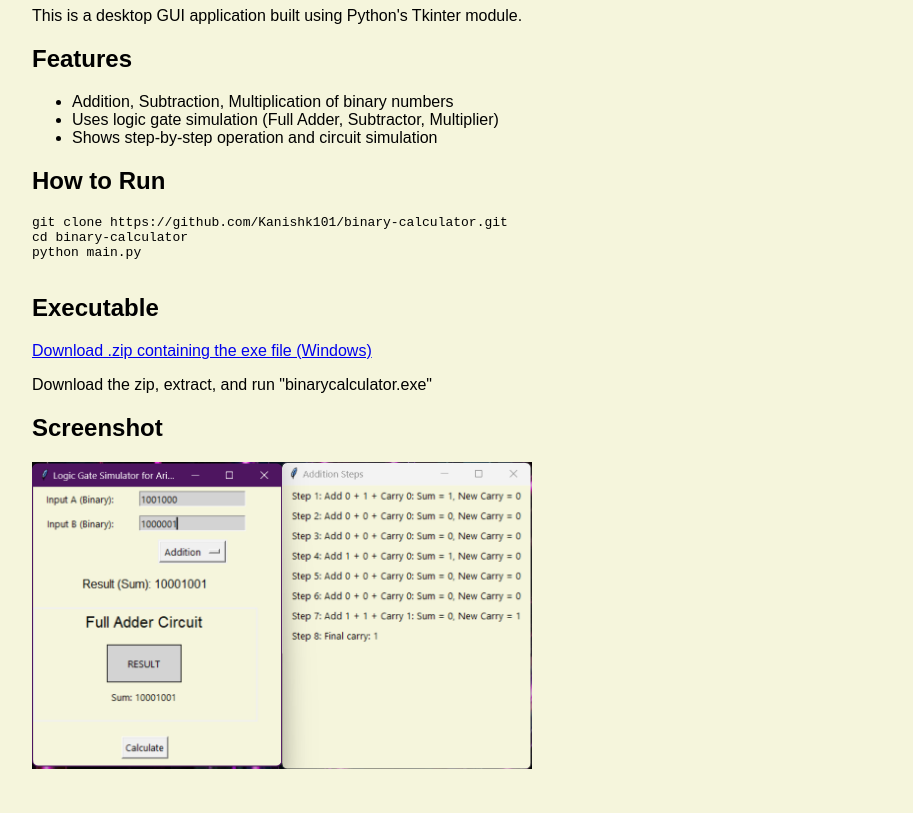
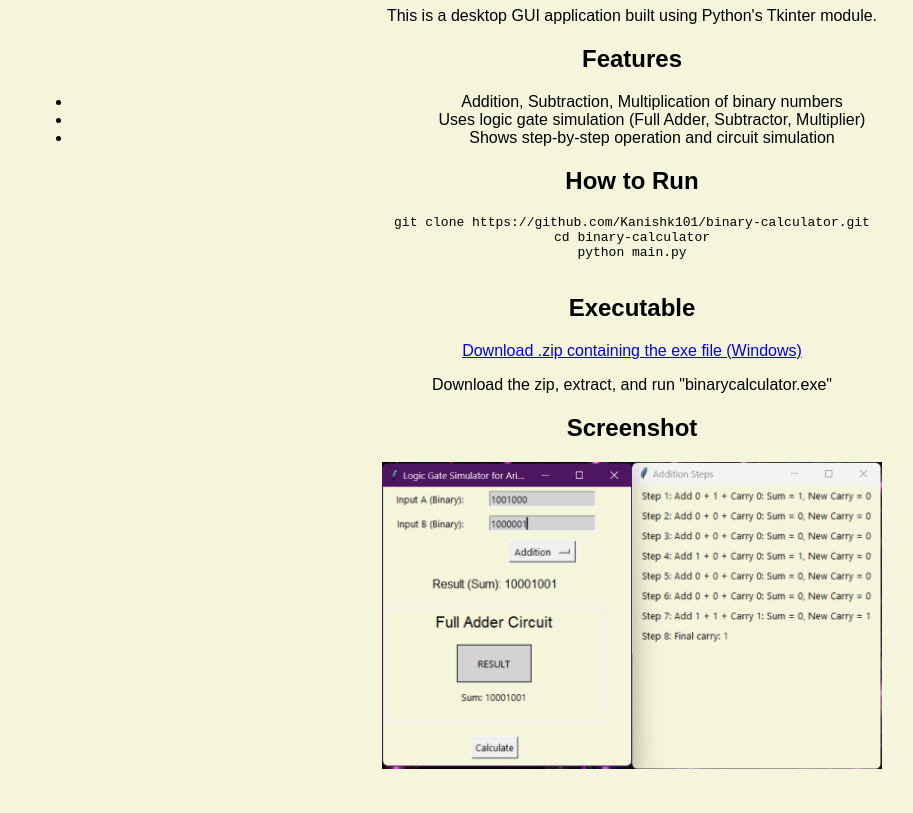
Before and after one commit to Kanishk101/binary-calculator, a plain HTML site: page index.html in a window 1280 px wide. Shown: the part 113-926 px from the top of the page, without its empty margins (8-921 px from the left). Drawn offline with Linux system fonts and the light colour scheme.

Commit message:
Update index.html

```diff
--- a/index.html
+++ b/index.html
@@ -3,7 +3,7 @@
 <head>
   <title>Binary Logic GUI App</title>
 </head>
-<body style="font-family: sans-serif; background: beige; padding: 2em;">
+<body align="center" style="font-family: sans-serif; background: beige; padding: 2em;">
   <h1>Binary Logic GUI App</h1>
   <p>This is a desktop GUI application built using Python's Tkinter module.</p>
 
```
